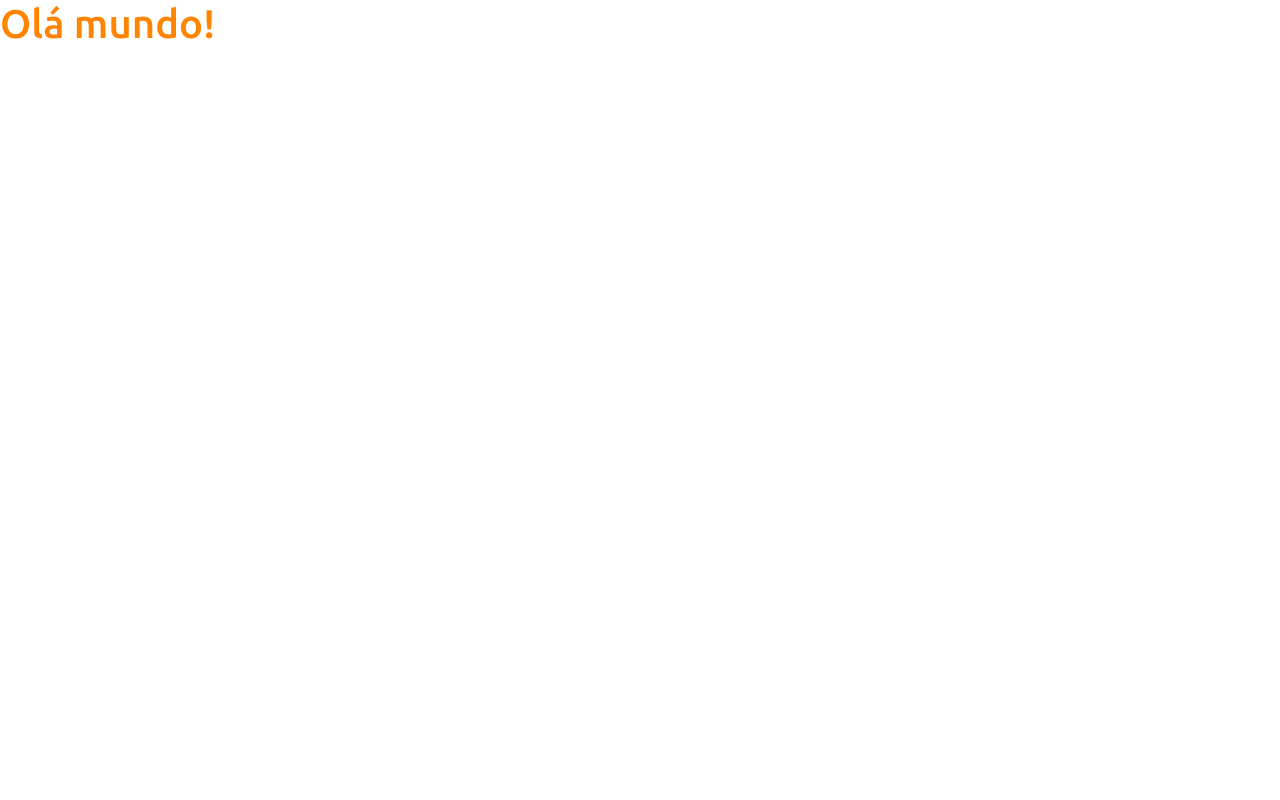
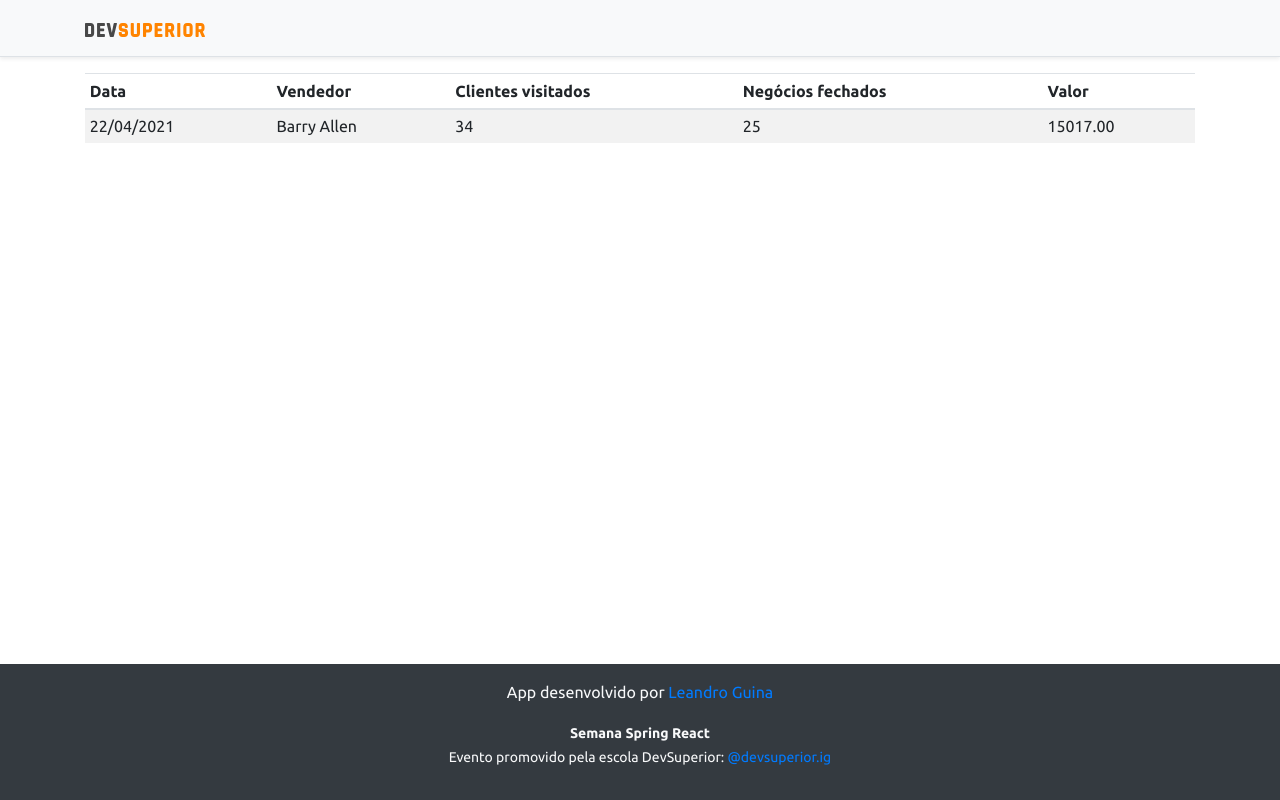
Before and after one commit to guina86/dsvendas-sds3, a React (Create React App) app in the folder frontend/: page / in a window 1280 px wide. Built offline with nearby package versions, Linux system fonts and the light colour scheme.

Commit message:
Basic static components

```diff
--- a/frontend/src/App.tsx
+++ b/frontend/src/App.tsx
@@ -1,8 +1,16 @@
+import DataTable from "components/DataTable";
+import Footer from "components/Footer";
+import NavBar from "components/Navbar";
+
 function App() {
   return (
-    <div>
-      <h1 className="text-primary">Olá mundo!</h1>
-    </div>
+    <>
+      <NavBar />
+      <div className="container">
+        <DataTable />
+      </div>
+      <Footer />
+    </>
   );
 }
 
--- /dev/null
+++ b/frontend/src/components/DataTable/index.tsx
@@ -0,0 +1,28 @@
+const DataTable = () => {
+    return (
+        <div className="table-responsive">
+            <table className="table table-striped table-sm">
+                <thead>
+                    <tr>
+                        <th>Data</th>
+                        <th>Vendedor</th>
+                        <th>Clientes visitados</th>
+                        <th>Negócios fechados</th>
+                        <th>Valor</th>
+                    </tr>
+                </thead>
+                <tbody>
+                    <tr>
+                        <td>22/04/2021</td>
+                        <td>Barry Allen</td>
+                        <td>34</td>
+                        <td>25</td>
+                        <td>15017.00</td>
+                    </tr>
+                </tbody>
+            </table>
+        </div>
+    )
+}
+
+export default DataTable
--- /dev/null
+++ b/frontend/src/components/Footer/index.tsx
@@ -0,0 +1,13 @@
+const Footer = () => {
+    return (
+        <footer className="footer mt-auto py-3 bg-dark">
+            <div className="container">
+                <p className="text-light">App desenvolvido por <a href="https://github.com/guina86" target="_blank" rel="noreferrer">Leandro Guina</a></p>
+                <p className="text-light"><small><strong>Semana Spring React</strong><br />
+                    Evento promovido pela escola DevSuperior: <a href="https://instagram.com/devsuperior.ig" target="_blank" rel="noreferrer">@devsuperior.ig</a></small></p>
+            </div>
+        </footer>
+    )
+}
+
+export default Footer;
--- /dev/null
+++ b/frontend/src/components/Navbar/index.tsx
@@ -0,0 +1,15 @@
+import ImgDsDark from '../../assets/img/ds_dark.svg'
+
+const NavBar = () => {
+    return (
+        <div className="d-flex flex-column flex-md-row align-items-center p-3 px-md-4 mb-3 bg-light border-bottom shadow-sm">
+            <div className="container">
+                <nav className="my-2 my-md-0 mr-md-3">
+                    <img src={ImgDsDark} alt="DevSuperior" width="120" />
+                </nav>
+            </div>
+        </div>
+    )
+}
+
+export default NavBar
```
Also changed, not shown: frontend/src/assets/img/ds_dark.svg (added).
